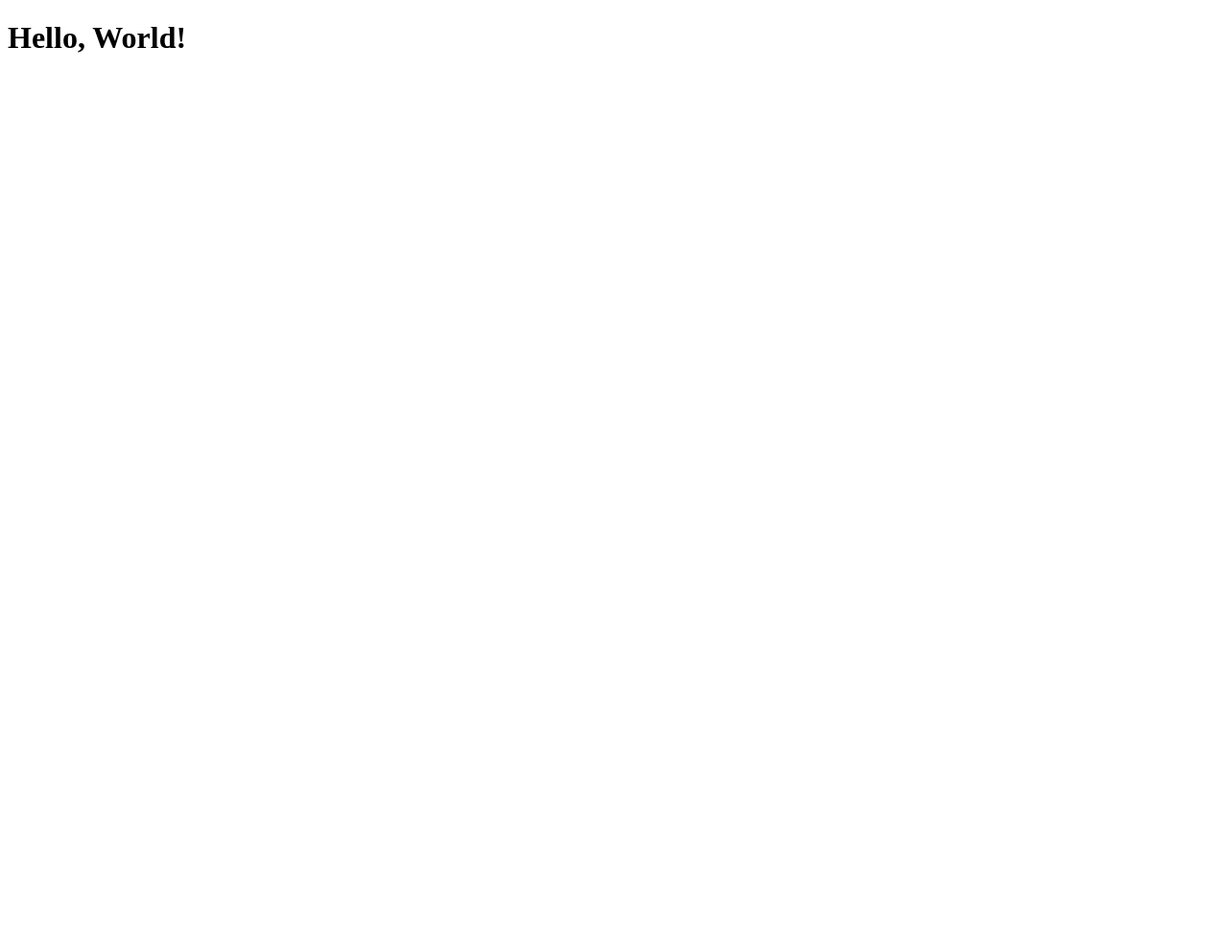
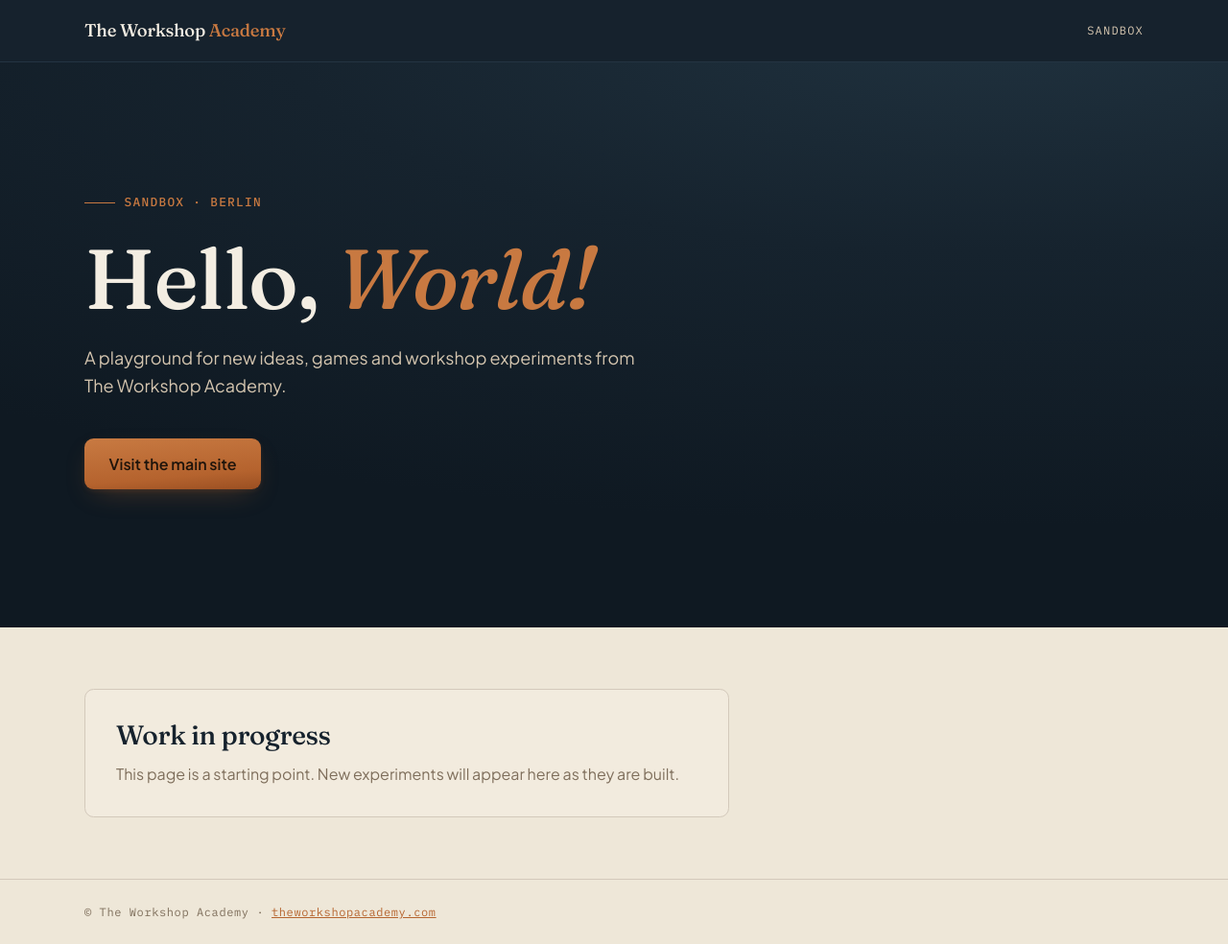
Before and after one commit to nina-b-reel/twa-sandbox, a plain HTML site: page index.html in a window 1280 px wide. Shown: the whole page at 96% size. Before the commit the page ends 800 px from the top, so only its background shows below. Drawn offline with Linux system fonts and the light colour scheme.

Commit message:
Restyle sandbox page with The Workshop Academy design
Co-Authored-By: Claude Opus 5.5 <noreply@anthropic.com>

```diff
--- a/index.html
+++ b/index.html
@@ -3,9 +3,161 @@
 <head>
   <meta charset="utf-8">
   <meta name="viewport" content="width=device-width, initial-scale=1">
-  <title>Hello World</title>
+  <title>Sandbox | The Workshop Academy</title>
+  <meta name="description" content="Sandbox for experiments by The Workshop Academy.">
+  <link rel="preconnect" href="https://fonts.googleapis.com">
+  <link rel="preconnect" href="https://fonts.gstatic.com" crossorigin>
+  <link rel="stylesheet" href="https://fonts.googleapis.com/css2?family=Fraunces:ital,opsz,wght@0,9..144,400;0,9..144,500;1,9..144,400;1,9..144,500&family=Plus+Jakarta+Sans:wght@400;500;600;700&family=IBM+Plex+Mono:wght@400;500&display=swap">
+  <style>
+    /* Design tokens taken from theworkshopacademy.com */
+    :root {
+      --ink: hsl(208 35% 13%);
+      --bone: hsl(40 40% 89%);
+      --bone-text: hsl(40 40% 92%);
+      --bone-muted: hsl(36 30% 76%);
+      --copper: hsl(24 59% 45%);
+      --copper-light: hsl(25 55% 52%);
+      --oak: hsl(32 16% 43%);
+      --border: hsl(36 22% 78%);
+      --gradient-hero: radial-gradient(130% 90% at 82% -8%, #20323f 0%, #16232e 46%, #0f1922 100%);
+      --gradient-copper: linear-gradient(175deg, #c87a42 0%, #b5632e 70%, #9a4f22 100%);
+      --shadow-copper: 0 10px 30px -12px #b6652f73, 0 2px 6px -2px #b6652f40;
+      --radius: .6rem;
+    }
+
+    *, *::before, *::after { box-sizing: border-box; }
+
+    html, body { margin: 0; }
+
+    body {
+      min-height: 100vh;
+      display: flex;
+      flex-direction: column;
+      background: var(--bone);
+      color: var(--ink);
+      font-family: "Plus Jakarta Sans", system-ui, sans-serif;
+      font-size: 1rem;
+      line-height: 1.6;
+      -webkit-font-smoothing: antialiased;
+    }
+
+    .wrap { width: 100%; max-width: 72rem; margin: 0 auto; padding: 0 1.5rem; }
+
+    /* Header */
+    header {
+      background: var(--ink);
+      color: var(--bone-text);
+      border-bottom: 1px solid hsl(208 30% 20%);
+    }
+    header .wrap {
+      display: flex; align-items: center; justify-content: space-between;
+      height: 4rem;
+    }
+    .brand {
+      font-family: Fraunces, Georgia, serif;
+      font-weight: 500; font-size: 1.15rem; letter-spacing: -.015em;
+      color: inherit; text-decoration: none;
+    }
+    .brand span { color: var(--copper-light); }
+    .tag {
+      font-family: "IBM Plex Mono", ui-monospace, monospace;
+      font-size: .75rem; letter-spacing: .1em; text-transform: uppercase;
+      color: var(--bone-muted);
+    }
+
+    /* Hero */
+    .hero {
+      background: var(--gradient-hero);
+      color: var(--bone-text);
+      padding: clamp(4rem, 12vw, 8rem) 0 clamp(4.5rem, 13vw, 9rem);
+    }
+    .eyebrow {
+      display: inline-flex; align-items: center; gap: .6rem;
+      font-family: "IBM Plex Mono", ui-monospace, monospace;
+      font-size: .8rem; font-weight: 500; letter-spacing: .1em; text-transform: uppercase;
+      color: var(--copper-light);
+      margin: 0 0 1.5rem;
+    }
+    .eyebrow::before {
+      content: ""; width: 2rem; height: 1px; background: currentColor;
+    }
+    h1 {
+      font-family: Fraunces, Georgia, serif;
+      font-weight: 500;
+      font-size: clamp(3rem, 9vw, 5.5rem);
+      line-height: 1.02; letter-spacing: -.015em;
+      margin: 0 0 1.5rem;
+    }
+    h1 em { font-style: italic; color: var(--copper-light); }
+    .lead {
+      max-width: 36rem; margin: 0 0 2.5rem;
+      font-size: 1.125rem; color: var(--bone-muted);
+    }
+    .btn {
+      display: inline-block;
+      padding: .85rem 1.6rem;
+      border-radius: var(--radius);
+      background: var(--gradient-copper);
+      box-shadow: var(--shadow-copper);
+      color: hsl(30 45% 8%);
+      font-weight: 600; text-decoration: none;
+      transition: transform .15s cubic-bezier(.4,0,.2,1);
+    }
+    .btn:hover { transform: translateY(-1px); }
+
+    /* Body section */
+    main { flex: 1; padding: 4rem 0; }
+    .card {
+      max-width: 42rem;
+      background: hsl(40 42% 91%);
+      border: 1px solid var(--border);
+      border-radius: var(--radius);
+      padding: 2rem;
+    }
+    .card h2 {
+      font-family: Fraunces, Georgia, serif;
+      font-weight: 500; font-size: 1.75rem; line-height: 1.1; letter-spacing: -.015em;
+      margin: 0 0 .75rem;
+    }
+    .card p { margin: 0; color: var(--oak); }
+
+    footer {
+      border-top: 1px solid var(--border);
+      padding: 1.5rem 0;
+      font-family: "IBM Plex Mono", ui-monospace, monospace;
+      font-size: .75rem; letter-spacing: .05em; color: var(--oak);
+    }
+    footer a { color: var(--copper); }
+  </style>
 </head>
 <body>
-  <h1>Hello, World!</h1>
+  <header>
+    <div class="wrap">
+      <a class="brand" href="https://www.theworkshopacademy.com/">The Workshop <span>Academy</span></a>
+      <span class="tag">Sandbox</span>
+    </div>
+  </header>
+
+  <section class="hero">
+    <div class="wrap">
+      <p class="eyebrow">Sandbox · Berlin</p>
+      <h1>Hello, <em>World!</em></h1>
+      <p class="lead">A playground for new ideas, games and workshop experiments from The Workshop Academy.</p>
+      <a class="btn" href="https://www.theworkshopacademy.com/">Visit the main site</a>
+    </div>
+  </section>
+
+  <main>
+    <div class="wrap">
+      <div class="card">
+        <h2>Work in progress</h2>
+        <p>This page is a starting point. New experiments will appear here as they are built.</p>
+      </div>
+    </div>
+  </main>
+
+  <footer>
+    <div class="wrap">© The Workshop Academy · <a href="https://www.theworkshopacademy.com/">theworkshopacademy.com</a></div>
+  </footer>
 </body>
 </html>
```
